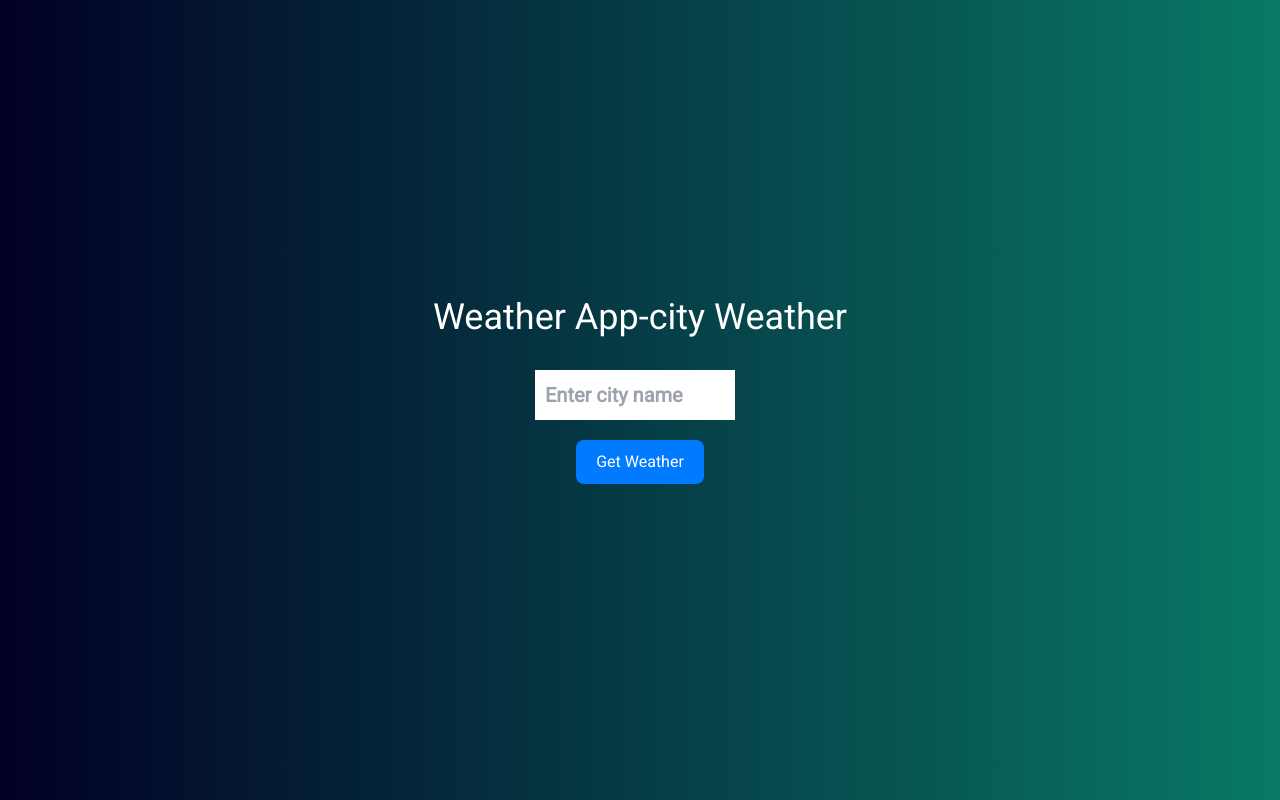
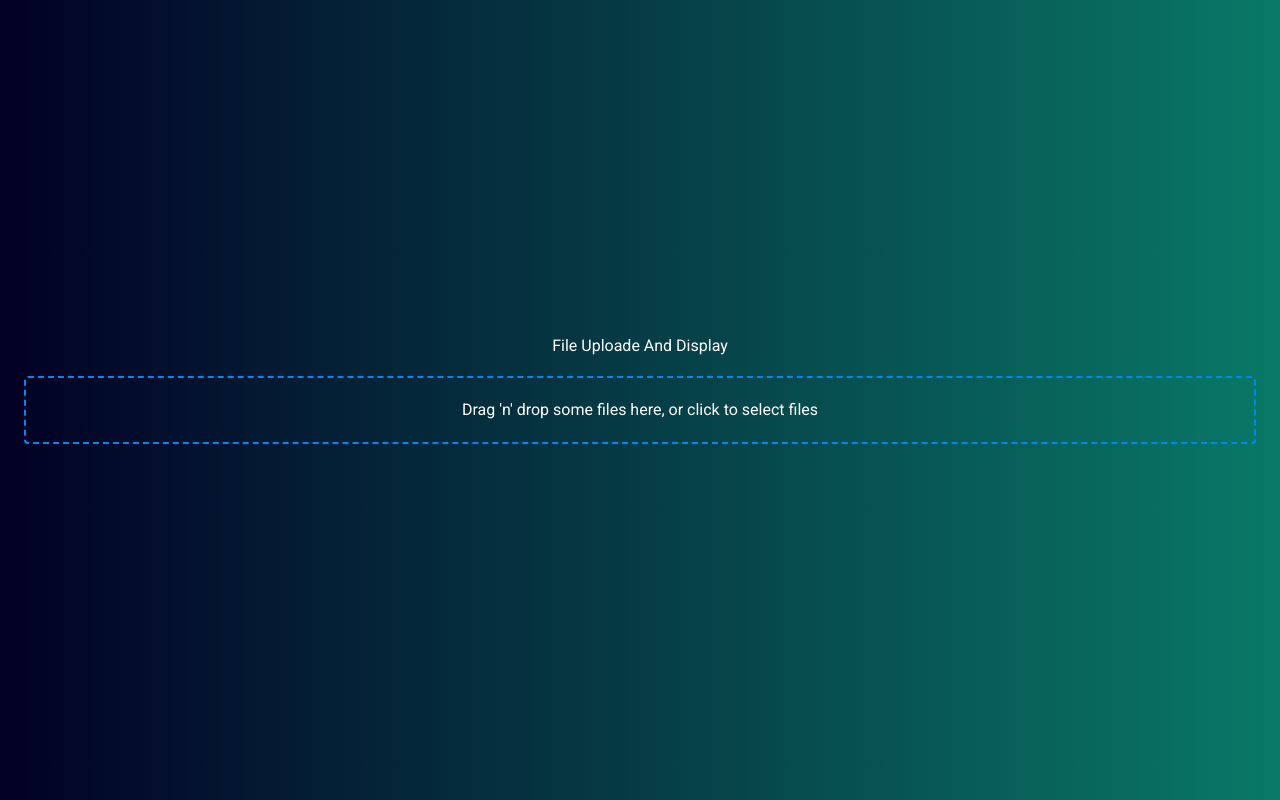
Before and after one commit to GOATSs7/practiceall, a React (Create React App) app: page / in a window 1280 px wide. Built offline with nearby package versions, Linux system fonts and the light colour scheme.

Commit message:
fileuploading added

```diff
--- a/package.json
+++ b/package.json
@@ -11,6 +11,7 @@
     "postcss": "^8.4.35",
     "react": "^18.2.0",
     "react-dom": "^18.2.0",
+    "react-dropzone": "^14.2.3",
     "react-icons": "^4.12.0",
     "react-loader-spinner": "^6.1.1-0",
     "react-router-dom": "^6.22.0",
--- a/src/App.css
+++ b/src/App.css
@@ -140,6 +140,7 @@ h1,
     rgba(0, 212, 255, 1) 100%
   );
   --text: #ffffff;
+  /* font-size: 25px; */
 }
 
 * {
--- a/src/App.js
+++ b/src/App.js
@@ -1,6 +1,7 @@
 import React from "react";
 import "./App.css";
-import CityWeather from "./Practice/WeatherApp/CityWeather";
+import FileUpload from "./Practice/FileUpload/FileUpload";
+// import CityWeather from "./Practice/WeatherApp/CityWeather";
 // import CustomHookComp from "./Practice/CustomHookApi/CustomHookComp";
 // import ApicallOnChange from "./Practice/ApiCallOnChange/ApicallOnChange";
 
@@ -37,7 +38,7 @@ import CityWeather from "./Practice/WeatherApp/CityWeather";
 const App = () => {
   return (
     <>
-      <CityWeather />
+      <FileUpload />
     </>
   );
 };
--- /dev/null
+++ b/src/Practice/FileUpload/FileUpload.js
@@ -0,0 +1,15 @@
+import React from "react";
+import FileUploader from "./FileUploader";
+
+const FileUpload = () => {
+  return (
+    <section className="landing-section">
+      <div className="row container">
+        <h1 className="landing-heading">File Uploade And Display</h1>
+        <FileUploader />
+      </div>
+    </section>
+  );
+};
+
+export default FileUpload;
--- /dev/null
+++ b/src/Practice/FileUpload/FileUploader.js
@@ -0,0 +1,122 @@
+// there is error while storing in localstorage it set in it but we last file after reloade
+
+import React, { useState, useCallback, useEffect } from "react";
+import { useDropzone } from "react-dropzone";
+
+const FileUploader = () => {
+  const [files, setFiles] = useState([]);
+
+  const onDrop = useCallback((acceptedFiles) => {
+    // Do something with the files
+    const newFiles = acceptedFiles.map((file) => ({
+      file,
+      content: URL.createObjectURL(file),
+      type: file.type.startsWith("image")
+        ? "image"
+        : file.type === "application/pdf"
+        ? "pdf"
+        : "text",
+    }));
+    // setFiles((prevFiles)=>(...prevFiles, ...newFiles));
+    setFiles((prevFiles) => [...prevFiles, ...newFiles]);
+  }, []);
+  const { getRootProps, getInputProps, isDragActive } = useDropzone({ onDrop });
+
+  // save to localstorage
+
+  // to get data from local storage
+  useEffect(() => {
+    const storedFiles = localStorage.getItem("files");
+    if (storedFiles) {
+      setFiles(JSON.parse(storedFiles));
+    }
+  }, []);
+  //to set the data to local storage
+  useEffect(() => {
+    localStorage.setItem("files", JSON.stringify(files));
+  }, [files]);
+  // to delete file
+  const handelDelete = (index) => {
+    const updatedFiles = [...files];
+    updatedFiles.splice(index, 1);
+    setFiles(updatedFiles);
+  };
+
+  return (
+    <div>
+      <div {...getRootProps()} style={dropzoneStyle}>
+        <input {...getInputProps()} />
+        {isDragActive ? (
+          <p>Drop the files here ...</p>
+        ) : (
+          <p style={{ color: "white" }}>
+            Drag 'n' drop some files here, or click to select files
+          </p>
+        )}
+      </div>
+      <div style={{ marginTop: "20px" }}>
+        {files.length > 0 && (
+          <div>
+            <h2 className="para" style={{ marginBottom: "20px" }}>
+              Files :
+            </h2>
+
+            <div className="d-flex  ">
+              {files.map((file, index) => (
+                <div
+                  key={index}
+                  style={{ marginBottom: "20px", marginRight: "10px" }}
+                >
+                  {file.type === "image" && (
+                    <img
+                      src={file.content}
+                      alt={`file ${index}`}
+                      style={{ maxWidth: "100%", maxHeight: "100px" }}
+                    />
+                  )}
+
+                  {file.type === "pdf" && (
+                    <embed
+                      src={file.content}
+                      width="500"
+                      height="100"
+                      type="application/pdf"
+                    />
+                  )}
+
+                  {file.type === "text" && (
+                    <iframe
+                      src={file.content}
+                      width="500"
+                      height="100"
+                      title={`file ${index}`}
+                      style={{ color: "black", background: "white" }}
+                    />
+                  )}
+                  <button
+                    className="btn btn-danger"
+                    style={{ marginTop: "10px" }}
+                    onClick={() => handelDelete(index)}
+                  >
+                    Delete
+                  </button>
+                </div>
+              ))}
+            </div>
+          </div>
+        )}
+      </div>
+    </div>
+  );
+};
+
+const dropzoneStyle = {
+  border: "2px dashed #0087f7",
+  borderRadius: "4px",
+  padding: "20px",
+  textAlign: "center",
+  cursor: "pointer",
+  marginTop: "20px",
+};
+
+export default FileUploader;
--- a/src/Practice/WeatherApp/CityWeather.js
+++ b/src/Practice/WeatherApp/CityWeather.js
@@ -13,7 +13,7 @@ const CityWeather = () => {
       const data = await response.json();
 
       setApiData(data);
-      console.log(data);
+      //   console.log(data);
     } catch (error) {
       console.log(error.message);
     }
@@ -48,7 +48,7 @@ const CityWeather = () => {
             City : {apiData?.name}, Country :
             {apiData.sys ? apiData.sys.country : "India"}
           </h3>
-          <p className="para">Temperature : {apiData.main.temp} F</p>
+          <p className="para">Temperature : {apiData.main.temp} K</p>
           <p className="para">Weather : {apiData.weather[0].description}</p>
         </div>
       )}
```
Also changed, not shown: 1 other file (tests, documents, lock files or other folders).
